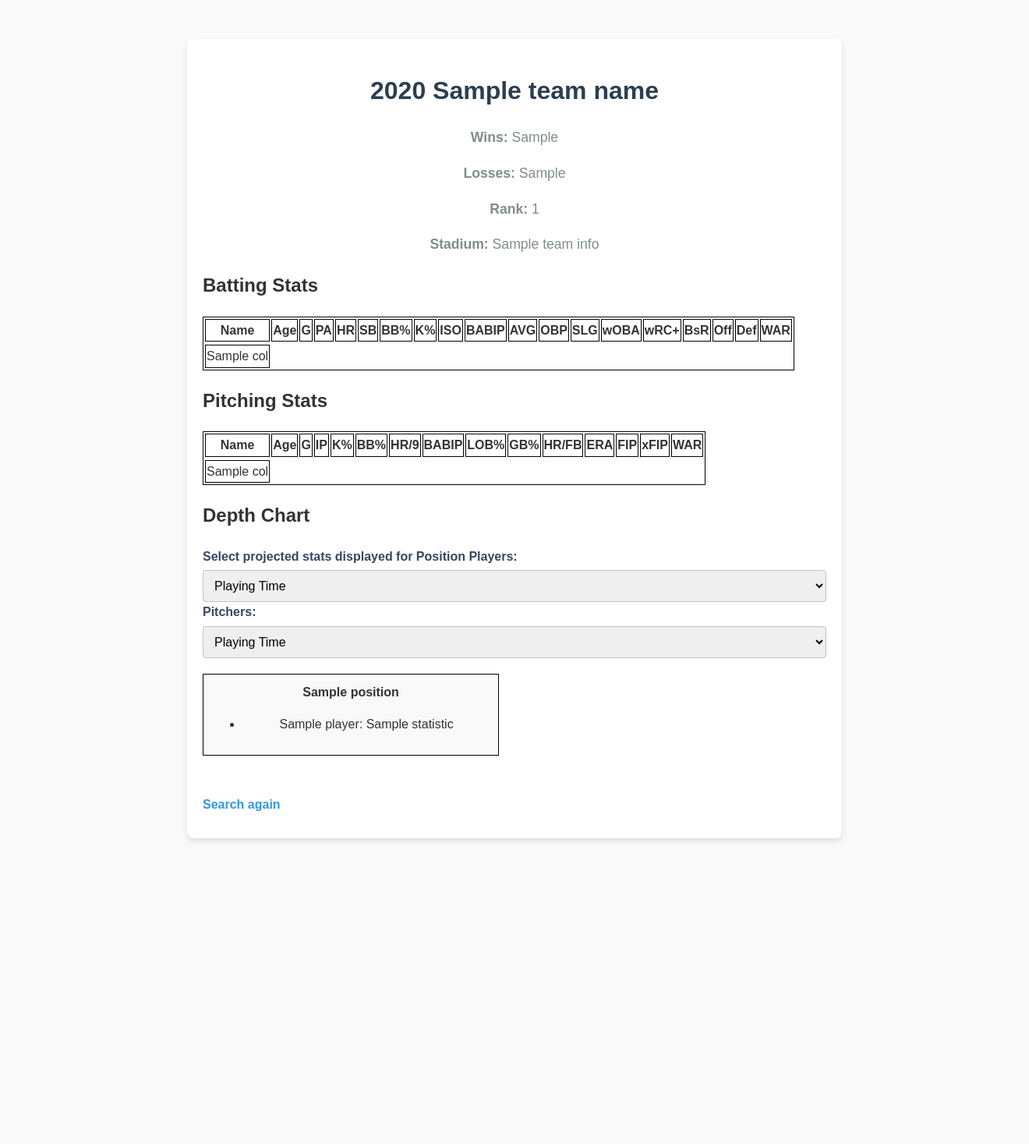
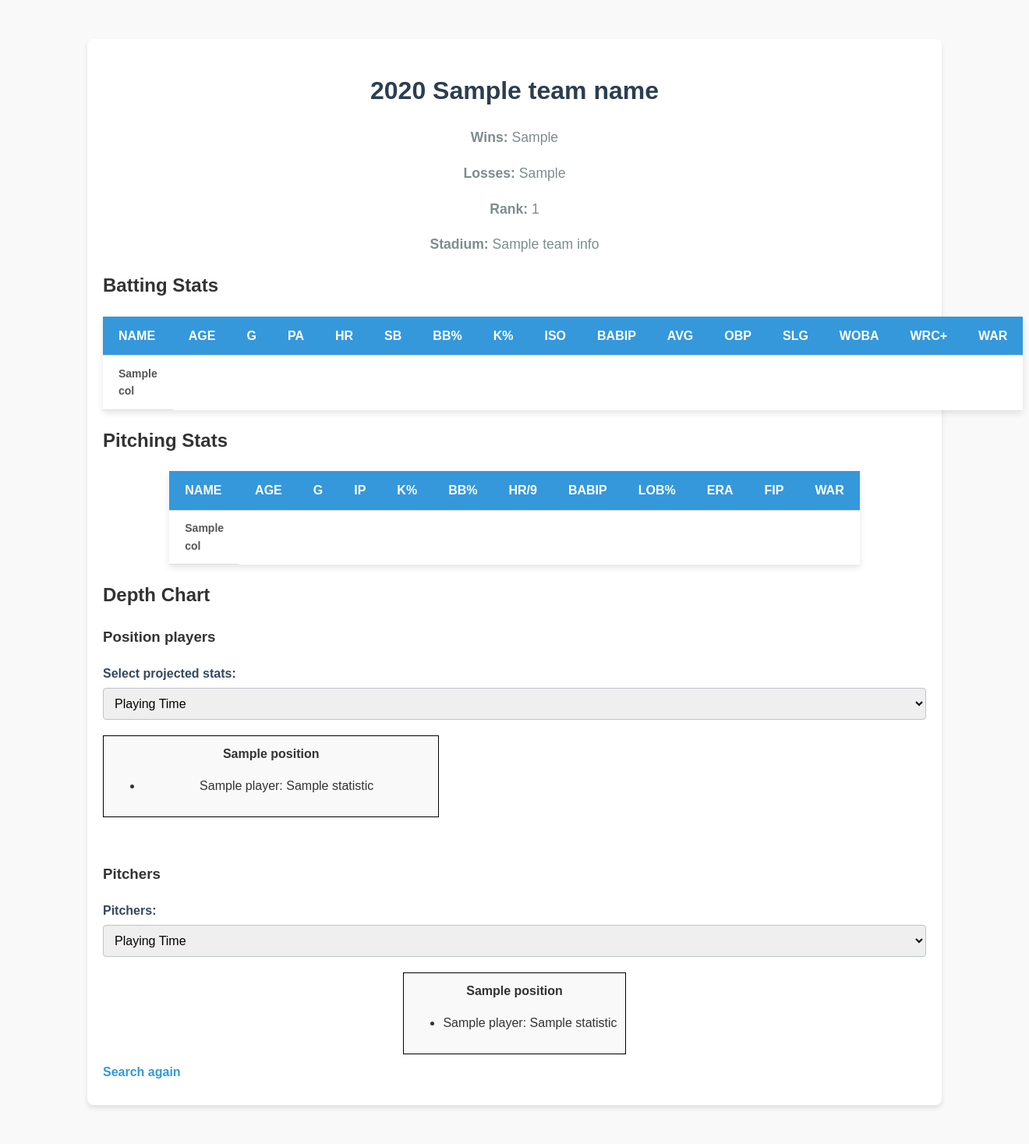
Before and after one commit to alanvillagrand/schematic-schemers-csi3335, a Flask app: template app/templates/team_stats.html in a window 1320 px wide. Shown: the part 26-1493 px from the top of the page at 78% size. Before the commit the page ends 1105 px from the top, so only its background shows below. Run offline with Flask 3, Linux system fonts and the light colour scheme; the template is opened without the code that fills it: most values are stand-ins (such as "Sample title", 1, 10 or a date in 2020).

Commit message:
Added position stats for pitchers

```diff
--- a/app/static/style.css
+++ b/app/static/style.css
@@ -28,6 +28,44 @@ p {
     text-align: center;
     font-size: 1.1rem;
     color: #7f8c8d;
+}
+
+table {
+    width: 80%;
+    margin: 20px auto;
+    border-collapse: collapse;
+    box-shadow: 0 4px 8px rgba(0, 0, 0, 0.1);
+    background-color: #fff;
+}
+
+th, td {
+    padding: 12px 20px;
+    text-align: left;
+    border-bottom: 1px solid #ddd;
+}
+
+th {
+    background-color: #3498db;
+    color: white;
+    text-transform: uppercase;
+}
+
+tr:nth-child(even) {
+    background-color: #f2f2f2;
+}
+
+tr:hover {
+    background-color: #eaf1fa;
+}
+
+td {
+    font-size: 14px;
+    color: #555;
+}
+
+.stat {
+    text-align: left;
+    font-weight: bold;
 }
 
 /* Links */
--- a/app/static/years.js
+++ b/app/static/years.js
@@ -1,5 +1,5 @@
 // Generate an array of years from 1871 to 2022
-const years = Array.from({ length: 2022 - 1871 + 1 }, (_, i) => 2022 - i);
+const years = Array.from({ length: 2023 - 1871 + 1 }, (_, i) => 2023 - i);
 
 // Function to populate a dropdown with years
 function populateYearsDropdown() {
--- a/app/templates/team_stats.html
+++ b/app/templates/team_stats.html
@@ -3,14 +3,10 @@
 {% block body %}
 
 <style>
-table, th, td {
-    border: 1px solid black;
+.container {
+    max-width: 80vw;
 }
-table.center {
-    margin-left: auto;
-    margin-right: auto;
-}
-.depth-chart {
+.depth-chart-position {
     display: grid;
     grid-template-areas:
         ". . _CF . ."
@@ -19,6 +15,12 @@ table.center {
         ". _3B . _1B ."
         ". . _C . .";
     grid-gap: 10px;
+    text-align: center;
+}
+.depth-chart-pitcher {
+    display: flex;
+    justify-content: center;
+    gap: 10px;
     text-align: center;
 }
 .position-box {
@@ -30,6 +32,8 @@ table.center {
 ._CF { grid-area: _CF; }
 ._RF { grid-area: _RF; }
 ._SS { grid-area: _SS; }
+._RP { grid-area: _RP; }
+._SP { grid-area: _SP; }
 ._2B { grid-area: _2B; }
 ._3B { grid-area: _3B; }
 ._1B { grid-area: _1B; }
@@ -49,6 +53,7 @@ table.center {
     {% endif %}
 
     <!-- Batting Information -->
+     <div>
         <h2>Batting Stats</h2>
 
         {% if batting_info %}
@@ -69,9 +74,9 @@ table.center {
                     <th>SLG</th>
                     <th>wOBA</th>
                     <th>wRC+</th>
-                <th>BsR</th>
-                <th>Off</th>
-                <th>Def</th>
+                    <!-- <th>BsR</th> -->
+                    <!-- <th>Off</th> -->
+                    <!-- <th>Def</th> -->
                     <th>WAR</th>
                 </tr>
                 <tr>
@@ -79,9 +84,9 @@ table.center {
                         <tr>
                             {% for col in row %}
                                 {% if col == None %}
-                                <td>0</td>
+                                    <td class="stat">0</td>
                                 {% else %}
-                                <td>{{ col }}</td>
+                                    <td class="stat">{{ col }}</td>
                                 {% endif %}
                             {% endfor %}
                         </tr>
@@ -91,6 +96,7 @@ table.center {
         {% else %}
             <p>No batting information found.</p>
         {% endif %}
+     </div>
 
     <!-- Pitching Information -->
     <h2>Pitching Stats</h2>
@@ -107,11 +113,11 @@ table.center {
                 <th>HR/9</th>
                 <th>BABIP</th>
                 <th>LOB%</th>
-                <th>GB%</th>
-                <th>HR/FB</th>
+                <!-- <th>GB%</th> -->
+                <!-- <th>HR/FB</th> -->
                 <th>ERA</th>
                 <th>FIP</th>
-                <th>xFIP</th>
+                <!-- <th>xFIP</th> -->
                 <th>WAR</th>
             </tr>
             <tr>
@@ -119,9 +125,9 @@ table.center {
                     <tr>
                         {% for col in row %}
                             {% if col == None %}
-                                <td>0</td>
+                                <td class="stat">0</td>
                             {% else %}
-                                <td>{{ col }}</td>
+                                <td class="stat">{{ col }}</td>
                             {% endif %}
                         {% endfor %}
                     </tr>
@@ -135,16 +141,36 @@ table.center {
     <!-- Depth Chart -->
     <h2>Depth Chart</h2>
 
-    {% if position_info %}
+    {% if batting_position_info %}
         <div style="margin-bottom: 20px;">
-            <label for="position-players-stats">Select projected stats displayed for Position Players:</label>
+            <h3>Position players</h3>
+            <label for="position-players-stats">Select projected stats:</label>
             <select id="position-players-stats" name="position-players-stats">
                 <option value="playing-time">Playing Time</option>
                 <option value="batting-average">PA</option>
                 <option value="home-runs">WAR</option>
                 <option value="rbis">wOBA</option>
             </select>
+        </div>
+        <div class="depth-chart-position">
+            {% for position, players in batting_position_info.items() %}
+            <div class="position-box _{{ position }}">
+                <strong>{{ position }}</strong>
+                <ul>
+                    {% for player in players %}
+                    <li>{{ player.name }}: {{ player.statistic }}</li>
+                    {% endfor %}
+                </ul>
+            </div>
+            {% endfor %}
+        </div>
+    {% else %}
+        <p>No position data found.</p>
+    {% endif %}
 
+    {% if pitching_position_info %}
+        <div style="margin-bottom: 20px;">
+            <h3>Pitchers</h3>
             <label for="pitchers-stats">Pitchers:</label>
             <select id="pitchers-stats" name="pitchers-stats">
                 <option value="playing-time">Playing Time</option>
@@ -153,8 +179,8 @@ table.center {
                 <option value="wins">FIP</option>
             </select>
         </div>
-        <div class="depth-chart">
-            {% for position, players in position_info.items() %}
+        <div class="depth-chart-pitcher">
+            {% for position, players in pitching_position_info.items() %}
             <div class="position-box _{{ position }}">
                 <strong>{{ position }}</strong>
                 <ul>
@@ -172,4 +198,18 @@ table.center {
     <a href="{{ url_for('team.team_stats') }}">Search again</a>
 </div>
 
+<script>
+    document.getElementById('position-players-stats').addEventListener('change', function() {
+        const selectedValue = this.value;
+        console.log('Position Players stat selected:', selectedValue);
+        // Make an AJAX call or fetch to update the data
+    });
+
+    document.getElementById('pitchers-stats').addEventListener('change', function() {
+        const selectedValue = this.value;
+        console.log('Pitchers stat selected:', selectedValue);
+        // Make an AJAX call or fetch to update the data
+    });
+</script>
+
 {% endblock %}
```
Also changed, not shown: app/routes/team_routes.py (+16 -3 lines), app/services/team_service.py (+41 -7 lines). Lines whose indentation alone changed are shown as unchanged.
